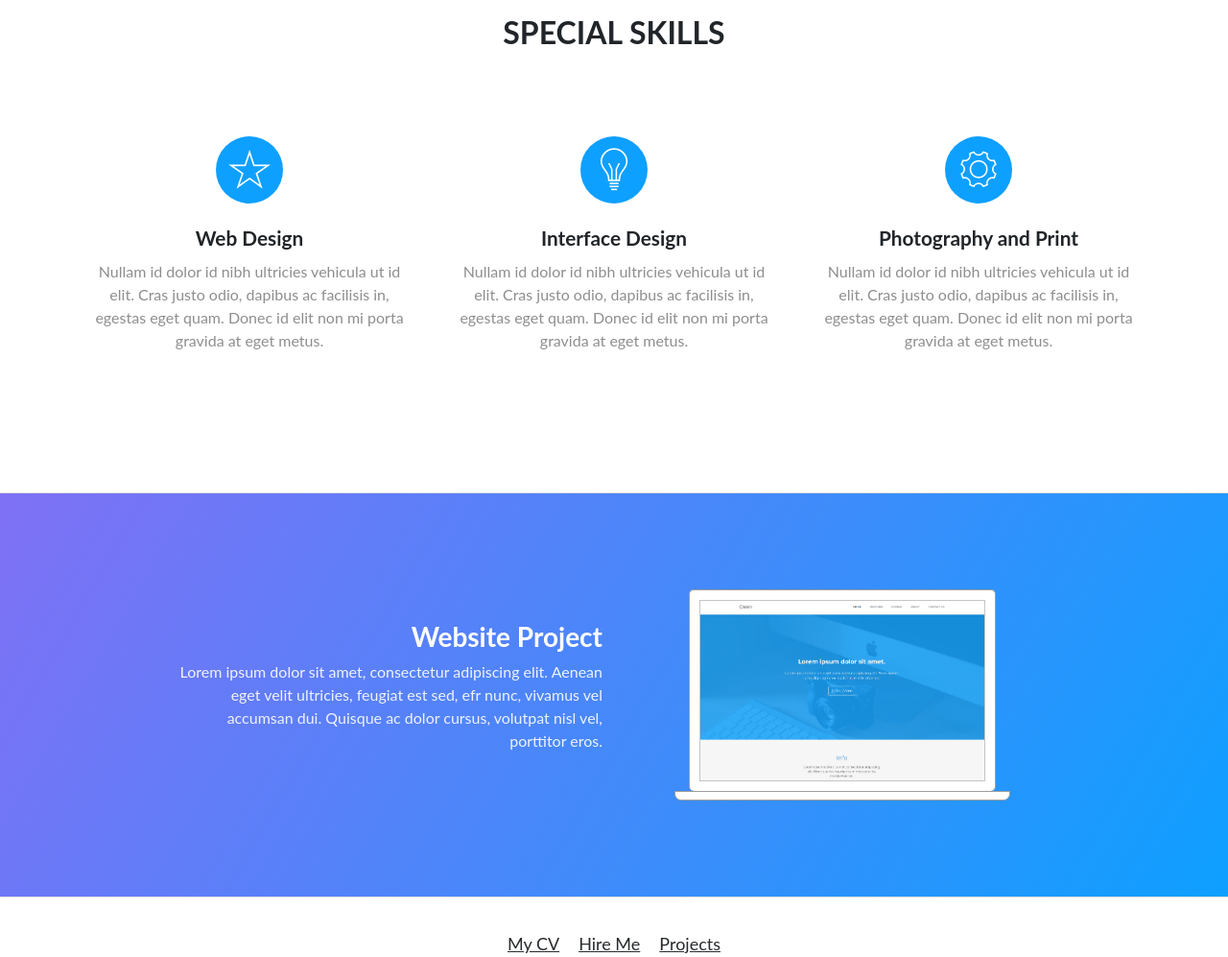
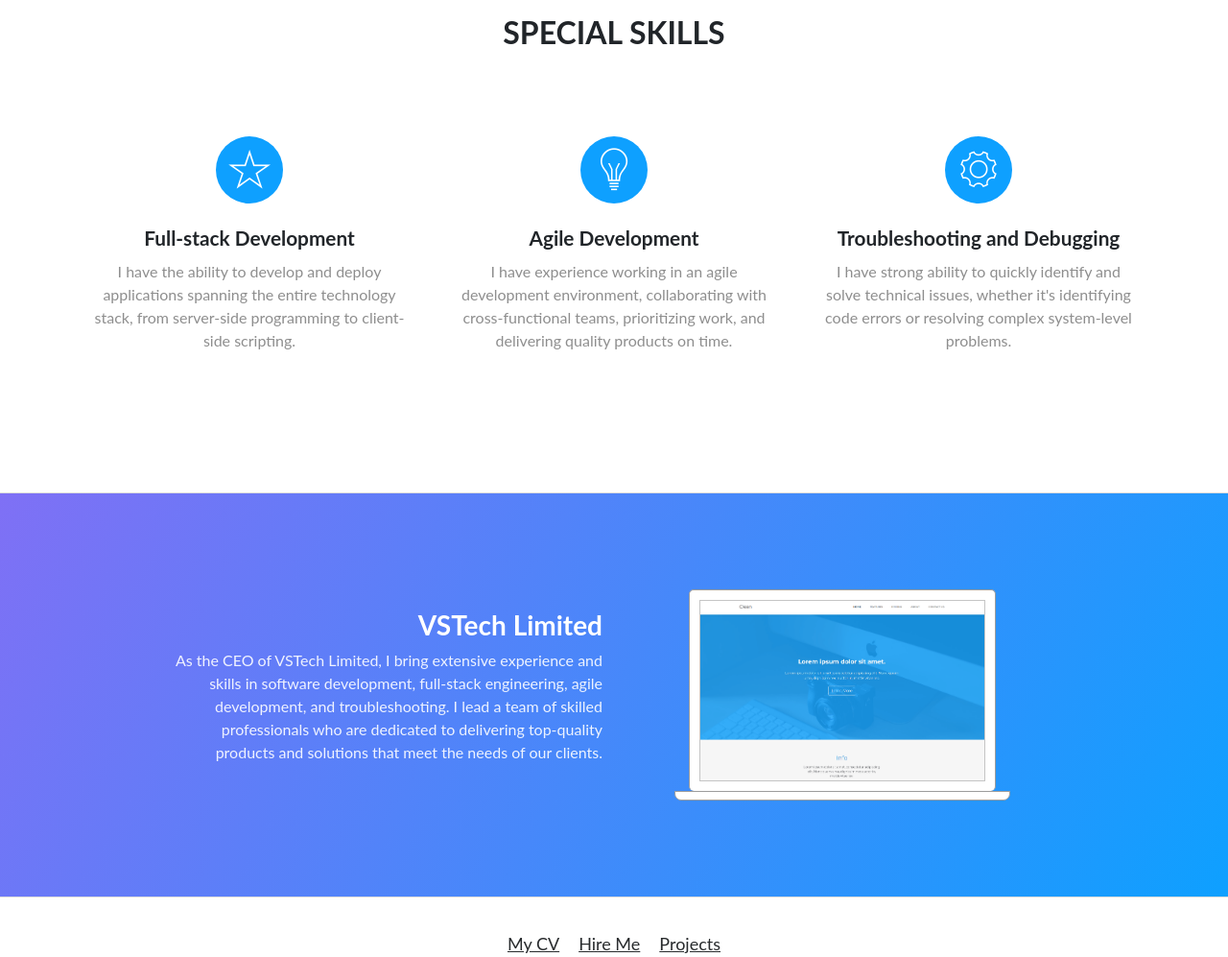
Before and after one commit to smartjef/hoe-mlsa, a Django app: page / in a window 1280 px wide. Shown: the part 1080-2077 px from the top of the page at 96% size. Run offline with Django 4.2, Linux system fonts and the light colour scheme; some libraries are stand-ins or nearby versions.

Commit message:
coming back

```diff
--- a/templates/index.html
+++ b/templates/index.html
@@ -27,8 +27,10 @@
                         <div class="card special-skill-item border-0">
                             <div class="card-header bg-transparent border-0"><i class="icon ion-ios-star-outline"></i></div>
                             <div class="card-body">
-                                <h3 class="card-title">Web Design</h3>
-                                <p class="card-text">Nullam id dolor id nibh ultricies vehicula ut id elit. Cras justo odio, dapibus ac facilisis in, egestas eget quam. Donec id elit non mi porta gravida at eget metus.</p>
+                                <h3 class="card-title">Full-stack Development</h3>
+                                <p class="card-text">
+                                    I have the ability to develop and deploy applications spanning the entire technology stack, from server-side programming to client-side scripting.
+                                </p>
                             </div>
                         </div>
                     </div>
@@ -36,8 +38,10 @@
                         <div class="card special-skill-item border-0">
                             <div class="card-header bg-transparent border-0"><i class="icon ion-ios-lightbulb-outline"></i></div>
                             <div class="card-body">
-                                <h3 class="card-title">Interface Design</h3>
-                                <p class="card-text">Nullam id dolor id nibh ultricies vehicula ut id elit. Cras justo odio, dapibus ac facilisis in, egestas eget quam. Donec id elit non mi porta gravida at eget metus.</p>
+                                <h3 class="card-title">Agile Development</h3>
+                                <p class="card-text">
+                                    I have experience working in an agile development environment, collaborating with cross-functional teams, prioritizing work, and delivering quality products on time.
+                                </p>
                             </div>
                         </div>
                     </div>
@@ -45,8 +49,10 @@
                         <div class="card special-skill-item border-0">
                             <div class="card-header bg-transparent border-0"><i class="icon ion-ios-gear-outline"></i></div>
                             <div class="card-body">
-                                <h3 class="card-title">Photography and Print</h3>
-                                <p class="card-text">Nullam id dolor id nibh ultricies vehicula ut id elit. Cras justo odio, dapibus ac facilisis in, egestas eget quam. Donec id elit non mi porta gravida at eget metus.</p>
+                                <h3 class="card-title">Troubleshooting and Debugging</h3>
+                                <p class="card-text">
+                                    I have strong ability to quickly identify and solve technical issues, whether it's identifying code errors or resolving complex system-level problems.
+                                </p>
                             </div>
                         </div>
                     </div>
@@ -57,8 +63,10 @@
         <div class="container">
             <div class="row align-items-center">
                 <div class="col-md-12 col-lg-5 offset-lg-1 text">
-                    <h3>Website Project</h3>
-                    <p>Lorem ipsum dolor sit amet, consectetur adipiscing elit. Aenean eget velit ultricies, feugiat est sed, efr nunc, vivamus vel accumsan dui. Quisque ac dolor cursus, volutpat nisl vel, porttitor eros.</p>
+                    <h3>VSTech Limited</h3>
+                    <p>
+                        As the CEO of VSTech Limited, I bring extensive experience and skills in software development, full-stack engineering, agile development, and troubleshooting. I lead a team of skilled professionals who are dedicated to delivering top-quality products and solutions that meet the needs of our clients.
+                    </p>
                 </div>
                 <div class="col-md-12 col-lg-5">
                     <div class="portfolio-laptop-mockup">
--- /dev/null
+++ b/text.txt
@@ -0,0 +1,4 @@
+VSTech Limited: As part of the tech team at VSTech Limited, I worked on the development of an interactive and fully operational website for the company. Using my skills in full-stack engineering and troubleshooting, I was able to collaborate with the team to build a website that met the high standards of the company.
+Applemaster: I created an e-commerce website with full functionality, including an integrated payment system and order tracing. This project required attention to detail and expertise in web development, as I worked to ensure that the site was user-friendly and efficient.
+The Inquiry Hub: For this project, I developed an app for content writers that allows clients to leave jobs, which are then allocated to writers to complete. This project required a deep understanding of mobile app development and user experience, as well as the ability to collaborate with clients and other developers.
+BrainBox: I developed a system that allows users to join a game, make a deposit, and answer a few questions to earn money from the ones they score correctly. This project involved both front-end and back-end development, and required a strong understanding of payment integration and game mechanics.
```
Also changed, not shown: db.sqlite3.
